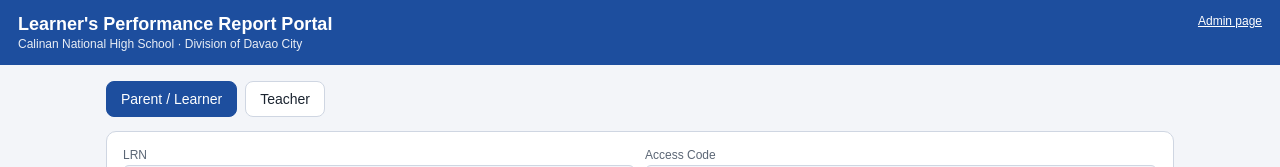
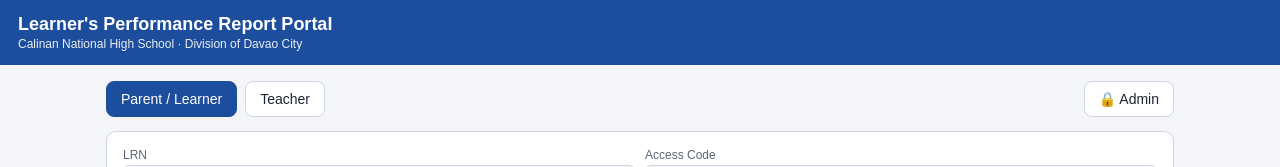
Before and after one commit to romuloido001/grading_portal, a plain HTML site: page index.html in a window 1280 px wide. Shown: the top 167 px of the page. Drawn offline with Linux system fonts and the light colour scheme.

Commit message:
Add files via upload

```diff
--- a/index.html
+++ b/index.html
@@ -50,11 +50,12 @@ table.r td.c,table.r th.c{text-align:center}
 </style>
 </head>
 <body>
-<header><a href="admin.html" style="float:right;color:#fff;font-size:12px">Admin page</a><h1>Learner's Performance Report Portal</h1><p>Calinan National High School · Division of Davao City</p></header>
+<header><h1>Learner's Performance Report Portal</h1><p>Calinan National High School · Division of Davao City</p></header>
 <main>
 <div class="tabs noprint">
  <button id="tP" class="on" onclick="tab('P')">Parent / Learner</button>
  <button id="tT" onclick="tab('T')">Teacher</button>
+ <a class="btn" href="admin.html" style="text-decoration:none;margin-left:auto">🔒 Admin</a>
 </div>
 
 <section id="P">
```
